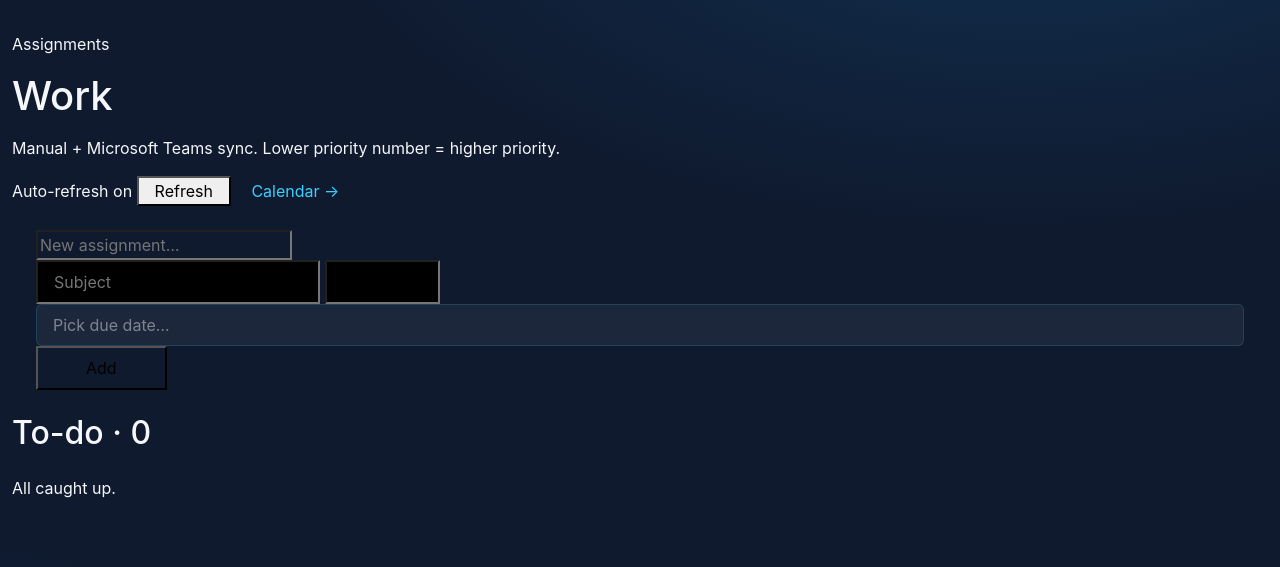
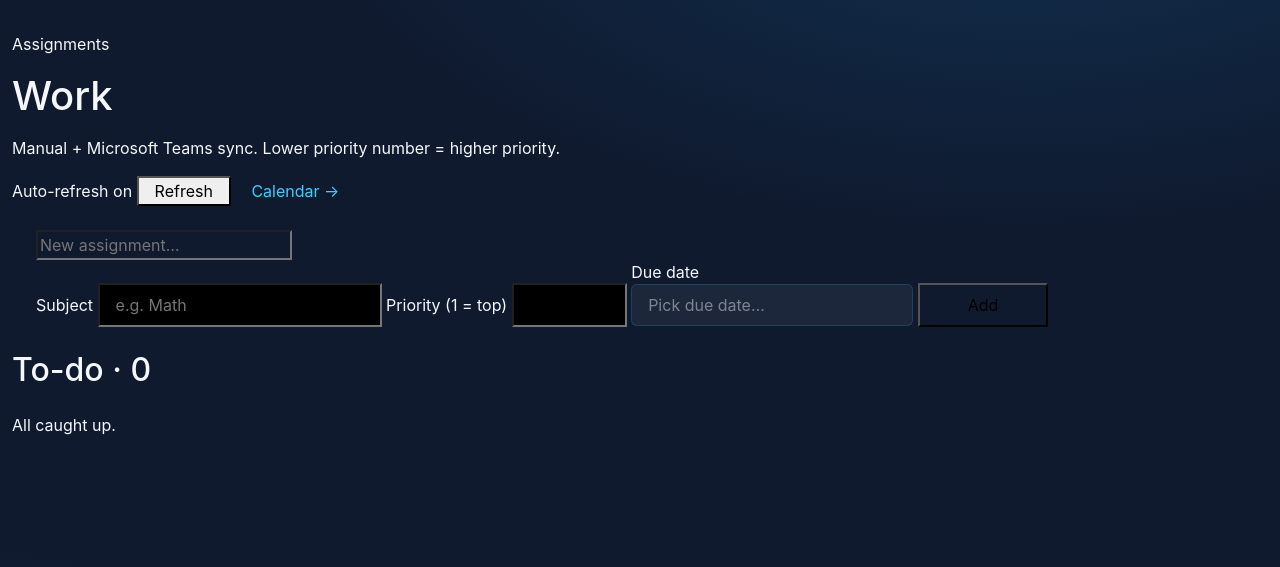
Before and after one commit to kevin02150101/super-app, a Flask app: template hcas-hub/templates/assignments.html in a window 1280 px wide. Shown: the part 49-616 px from the top of the page. Run offline with Flask 3, Linux system fonts and the light colour scheme; the template is opened without the code that fills it, so the values that code supplies are empty; some libraries are stand-ins or nearby versions.

Commit message:
Add field labels to new-assignment form (Subject, Priority 1=top, Due date)

```diff
--- a/hcas-hub/templates/assignments.html
+++ b/hcas-hub/templates/assignments.html
@@ -22,11 +22,22 @@
 <form method="post" action="/assignments/add" class="hairline p-4 mb-8 space-y-3 bg-paper-soft/40">
   <input name="title" required placeholder="New assignment…"
          class="w-full bg-transparent text-[16px] placeholder-ink-mute focus:outline-none" />
-  <div class="flex flex-wrap gap-2">
-    <input name="subject" placeholder="Subject" class="flex-1 min-w-[120px] bg-black hairline-soft px-3 py-2 text-[12px] placeholder-ink-mute focus:outline-none" />
-    <input name="priority" type="number" min="1" max="99" value="3" class="w-16 bg-black hairline-soft px-3 py-2 text-[12px] focus:outline-none" />
-    <input id="due-at-input" name="due_at" type="text" autocomplete="off" placeholder="Pick due date…"
-           class="flex-1 min-w-[200px] bg-black hairline-soft px-3 py-2 text-[12px] placeholder-ink-mute focus:outline-none cursor-pointer" />
+  <div class="flex flex-wrap gap-2 items-end">
+    <label class="flex-1 min-w-[120px]">
+      <span class="block eyebrow text-[10px] tracking-[0.18em] mb-1 text-ink-mute">Subject</span>
+      <input name="subject" placeholder="e.g. Math" class="w-full bg-black hairline-soft px-3 py-2 text-[12px] placeholder-ink-mute focus:outline-none" />
+    </label>
+    <label class="w-20">
+      <span class="block eyebrow text-[10px] tracking-[0.18em] mb-1 text-ink-mute" title="Lower number = higher priority. 1 is top.">Priority <span class="text-ink-soft normal-case tracking-normal">(1 = top)</span></span>
+      <input name="priority" type="number" min="1" max="99" value="3"
+             title="1 = highest priority, 99 = lowest"
+             class="w-full bg-black hairline-soft px-3 py-2 text-[12px] focus:outline-none" />
+    </label>
+    <label class="flex-1 min-w-[200px]">
+      <span class="block eyebrow text-[10px] tracking-[0.18em] mb-1 text-ink-mute">Due date</span>
+      <input id="due-at-input" name="due_at" type="text" autocomplete="off" placeholder="Pick due date…"
+             class="w-full bg-black hairline-soft px-3 py-2 text-[12px] placeholder-ink-mute focus:outline-none cursor-pointer" />
+    </label>
     <button class="px-5 py-2 bg-white text-black display text-[12px] tracking-wider hover:bg-ink-soft transition">Add</button>
   </div>
 </form>
```
